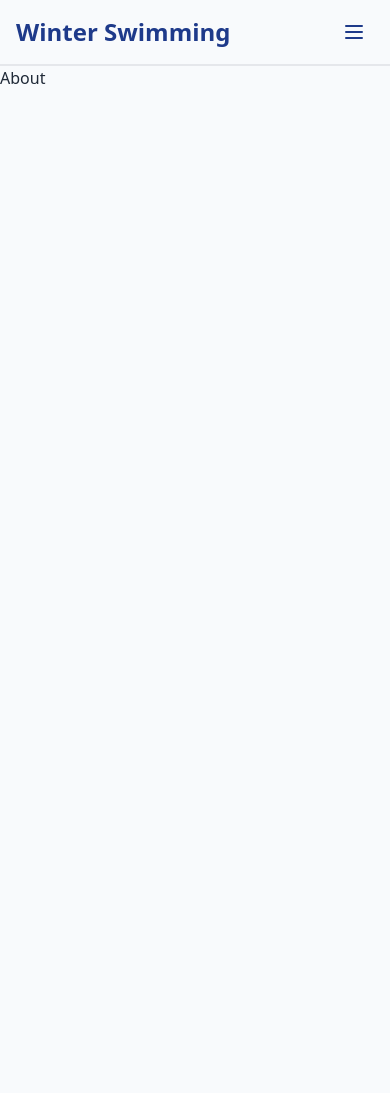
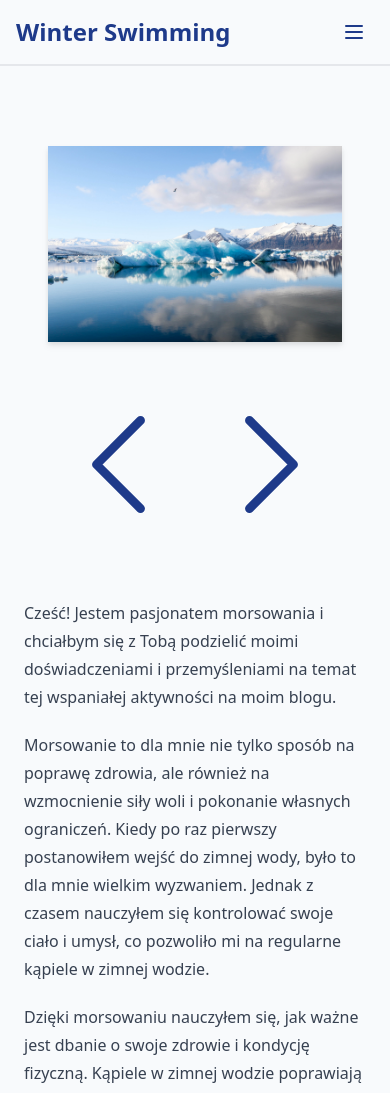
Before and after one commit to hannakozak/winter-swim-blog, a Next.js app: page /about in a window 390 px wide. Shown: the top 1093 px of the page. Before the commit the page ends 844 px from the top, so only its background shows below. Built offline with nearby package versions, Linux system fonts and the light colour scheme.

Commit message:
feat: implement about page

```diff
--- a/src/pages/about.tsx
+++ b/src/pages/about.tsx
@@ -1,5 +1,44 @@
+import { Carusel } from 'src/components/Carusel';
+
 const about = () => {
-  return <>About</>;
+  return (
+    <div className='container prose mx-auto lg:max-w-5xl p-6 sm:p-12 '>
+      <Carusel />
+      <p>
+        Cześć! Jestem pasjonatem morsowania i chciałbym się z Tobą podzielić
+        moimi doświadczeniami i przemyśleniami na temat tej wspaniałej
+        aktywności na moim blogu.
+      </p>
+      <p>
+        Morsowanie to dla mnie nie tylko sposób na poprawę zdrowia, ale również
+        na wzmocnienie siły woli i pokonanie własnych ograniczeń. Kiedy po raz
+        pierwszy postanowiłem wejść do zimnej wody, było to dla mnie wielkim
+        wyzwaniem. Jednak z czasem nauczyłem się kontrolować swoje ciało i
+        umysł, co pozwoliło mi na regularne kąpiele w zimnej wodzie.
+      </p>
+      <p>
+        Dzięki morsowaniu nauczyłem się, jak ważne jest dbanie o swoje zdrowie i
+        kondycję fizyczną. Kąpiele w zimnej wodzie poprawiają krążenie krwi,
+        wzmacniają układ odpornościowy i pomagają walczyć z chorobami.
+        Dodatkowo, po każdej kąpieli czuję się odprężony i pełen energii, co
+        wpływa pozytywnie na moje samopoczucie i nastrój.
+      </p>
+      <p>
+        Morsowanie to również wspaniała okazja do spędzenia czasu na świeżym
+        powietrzu i kontemplowania piękna natury. Uwielbiam obserwować wschody i
+        zachody słońca nad morzem oraz słuchać szumu fal. Dzięki morsowaniu
+        poznaję również ciekawych ludzi, którzy podobnie jak ja kochają tę
+        aktywność i dzielą się swoimi doświadczeniami.
+      </p>
+      <p>
+        Jestem przekonany, że morsowanie to nie tylko aktywność fizyczna, ale
+        również forma relaksu i odprężenia. Dlatego też zawsze staram się
+        połączyć morsowanie z medytacją i praktykami mindfulness. Dzięki temu
+        potrafię skupić się na teraźniejszości i cieszyć się każdą chwilą
+        spędzoną w zimnej wodzie.
+      </p>
+    </div>
+  );
 };
 
 export default about;
```
